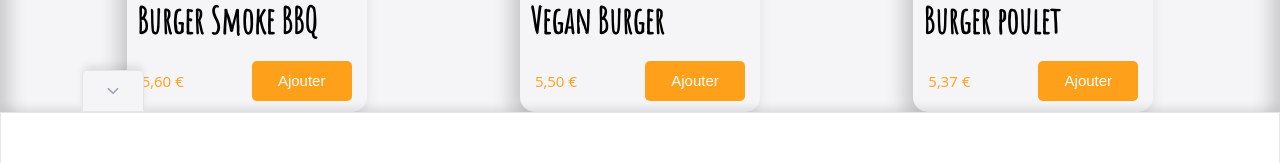
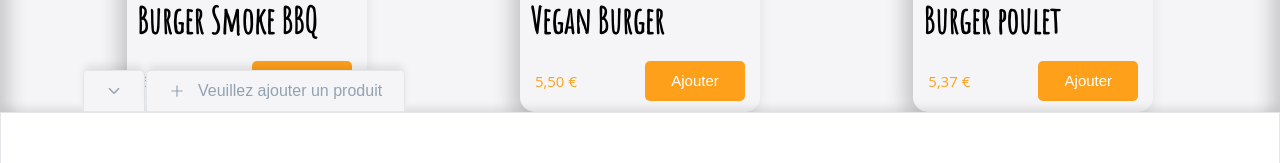
Before and after one commit to NikotoKoto/crazy-burger, a React (Vite) app: page /order/1 in a window 1280 px wide. Both pictures are taken after a click on the label 973 px from the left and 60 px from the top of the page. Shown: the part 368-531 px from the top of the page. Built offline with nearby package versions, Linux system fonts and the light colour scheme.

Commit message:
💄 F07 : ADMIN > AdminTab > add label

```diff
--- a/src/components/pages/order/admin/AdminTab.jsx
+++ b/src/components/pages/order/admin/AdminTab.jsx
@@ -2,34 +2,44 @@ import styled from "styled-components";
 import Tab from "../../../reusable-ui/Tab";
 import { IoChevronDownSharp, IoChevronUp } from "react-icons/io5";
 import { theme } from "../../../../theme";
+import { AiOutlinePlus } from "react-icons/ai";
 
-export default function AdminTab({ isCollapsed, setIsCollapsed}) {
-
+export default function AdminTab({ isCollapsed, setIsCollapsed }) {
   //state
 
   //comportement
-const handleClick = ()=>{
-  console.log("bonjour", isCollapsed)
-  setIsCollapsed(!isCollapsed)
-}
+  const handleClick = () => {
+    console.log("bonjour", isCollapsed);
+    setIsCollapsed(!isCollapsed);
+  };
   //render
   return (
     <AdminTabStyled>
-      <Tab className={isCollapsed ? "is-actived" : ""} Logo={isCollapsed ? <IoChevronUp/> : <IoChevronDownSharp/>} onClick={handleClick}/>
-
+      <Tab
+        className={isCollapsed ? "is-actived" : ""}
+        Logo={isCollapsed ? <IoChevronUp /> : <IoChevronDownSharp />}
+        onClick={handleClick}
+      />
+      <Tab
+        className={isCollapsed ? "is-actived" : ""}
+        Logo={<AiOutlinePlus />}
+        label="Veuillez ajouter un produit"
+      ></Tab>
     </AdminTabStyled>
   );
 }
 
 const AdminTabStyled = styled.div`
-
   display: flex;
   padding: 0 20px;
 
-  .is-actived{
+  .is-actived {
     background: ${theme.colors.background_dark};
     border-color: ${theme.colors.background_dark};
     color: ${theme.colors.white};
   }
 
+  button {
+    margin-left: 1px;
+  }
 `;
--- a/src/components/reusable-ui/Tab.jsx
+++ b/src/components/reusable-ui/Tab.jsx
@@ -10,8 +10,8 @@ export default function Tab({ className, Logo, label, onClick }) {
   return (
     <TabStyled  className={className} onClick={onClick}>
 
-        <span className="logo">{Logo}</span>
-
+        <div className="logo">{Logo}</div>
+        {label && <span className="label">{label}</span>}
 
     </TabStyled>
   );
@@ -53,5 +53,8 @@ const TabStyled = styled.button`
       display: flex;
     }
 
+    .label{
+      margin-left: 13px;
+    }
 
 `;
```
